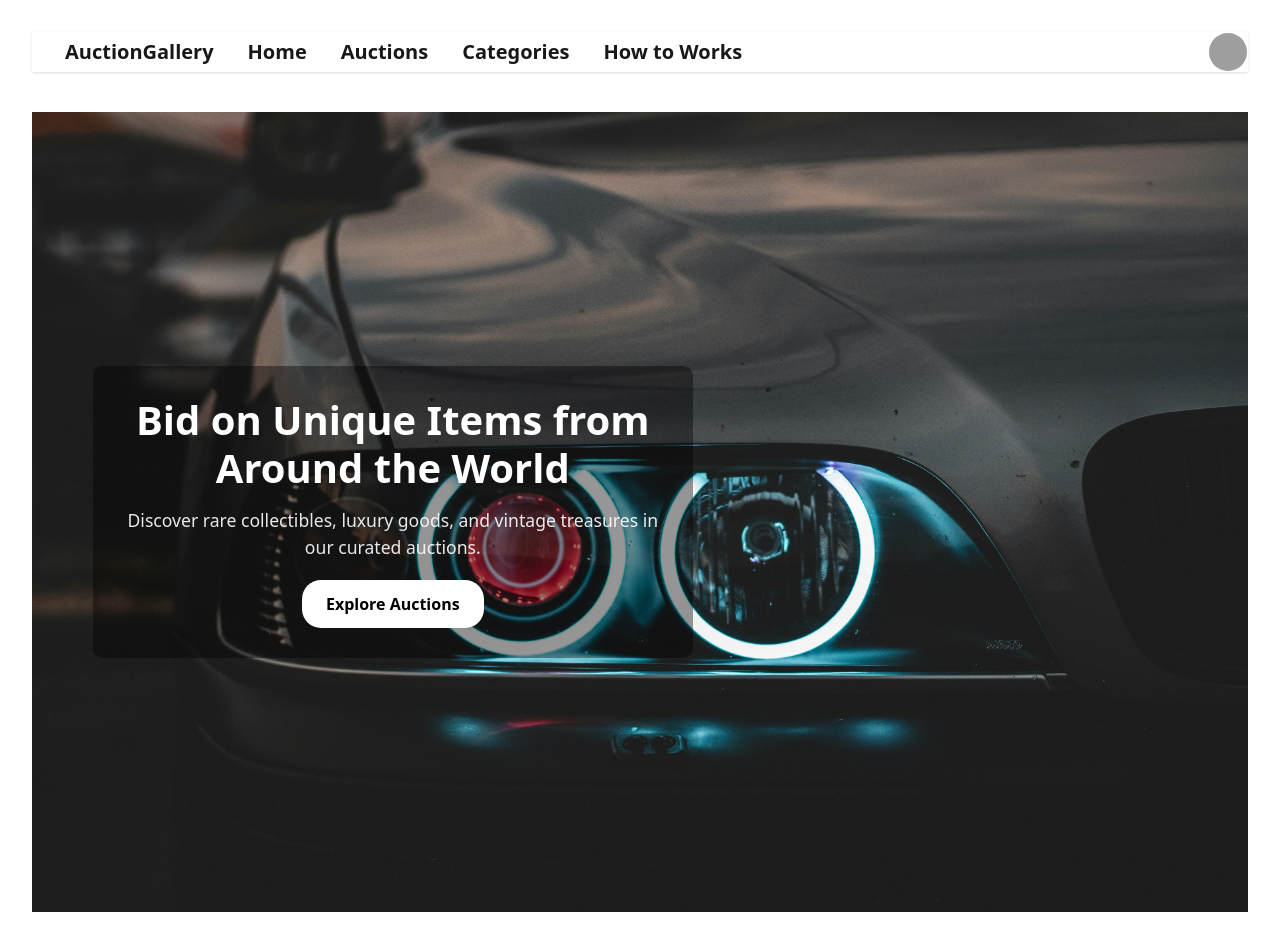
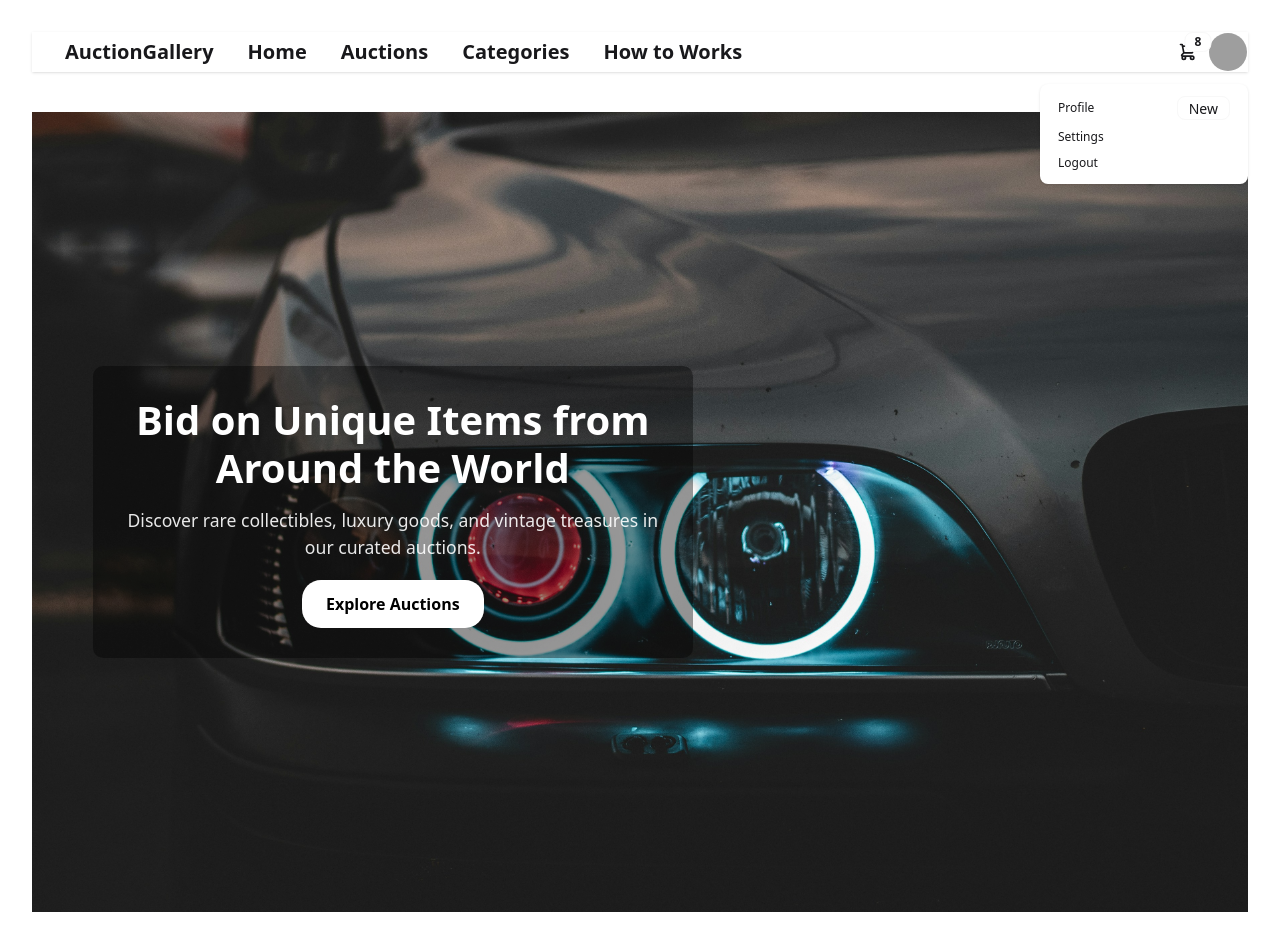
Before and after one commit to Dipok-Kumar-Ray/SPA-WEB-PAGE-CREATE, a React (Vite) app: page / in a window 1280 px wide. Both pictures are taken after a click on the button 1228 px from the left and 52 px from the top of the page. Built offline with nearby package versions, Linux system fonts and the light colour scheme; grey boxes are pictures that could not be loaded.

Commit message:
Hero Section Somethings Missing And Added

```diff
--- a/src/Navbar.jsx
+++ b/src/Navbar.jsx
@@ -18,13 +18,13 @@ const Navbar = () => {
   </div>
   <div className="flex-none">
     <div className="dropdown dropdown-end">
-      {/* <div tabIndex={0} role="button" className="btn btn-ghost btn-circle">
+      <div tabIndex={0} role="button" className="btn btn-ghost btn-circle">
         <div className="indicator">
           <svg xmlns="http://www.w3.org/2000/svg" className="h-5 w-5" fill="none" viewBox="0 0 24 24" stroke="currentColor"> <path strokeLinecap="round" strokeLinejoin="round" strokeWidth="2" d="M3 3h2l.4 2M7 13h10l4-8H5.4M7 13L5.4 5M7 13l-2.293 2.293c-.63.63-.184 1.707.707 1.707H17m0 0a2 2 0 100 4 2 2 0 000-4zm-8 2a2 2 0 11-4 0 2 2 0 014 0z" /> </svg>
           <span className="badge badge-sm indicator-item">8</span>
         </div>
-      </div> */}
-      {/* <div
+      </div>
+      <div
         tabIndex={0}
         className="card card-compact dropdown-content bg-base-100 z-1 mt-3 w-52 shadow">
         <div className="card-body">
@@ -34,7 +34,7 @@ const Navbar = () => {
             <button className="btn btn-primary btn-block">View cart</button>
           </div>
         </div>
-      </div> */}
+      </div>
     </div>
     <div className="dropdown dropdown-end">
       <div tabIndex={0} role="button" className="btn btn-ghost btn-circle avatar">
@@ -44,7 +44,7 @@ const Navbar = () => {
             src="https://img.daisyui.com/images/stock/photo-1534528741775-53994a69daeb.webp" />
         </div>
       </div>
-      {/* <ul
+      <ul
         tabIndex={0}
         className="menu menu-sm dropdown-content bg-base-100 rounded-box z-1 mt-3 w-52 p-2 shadow">
         <li>
@@ -55,7 +55,7 @@ const Navbar = () => {
         </li>
         <li><a>Settings</a></li>
         <li><a>Logout</a></li>
-      </ul> */}
+      </ul>
     </div>
   </div>
 </div>
```
